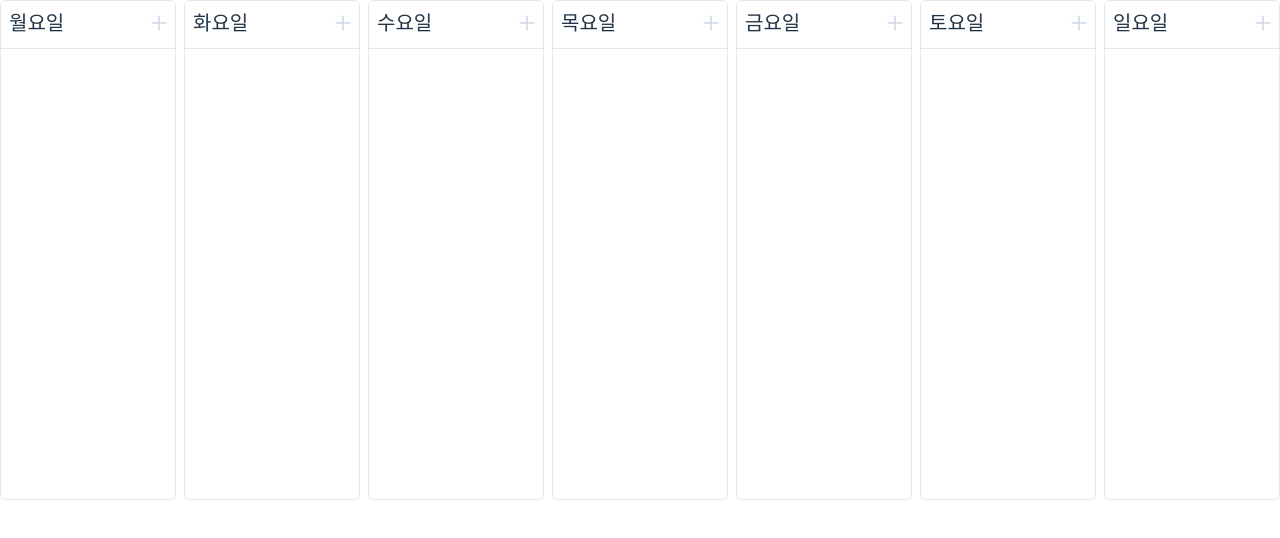
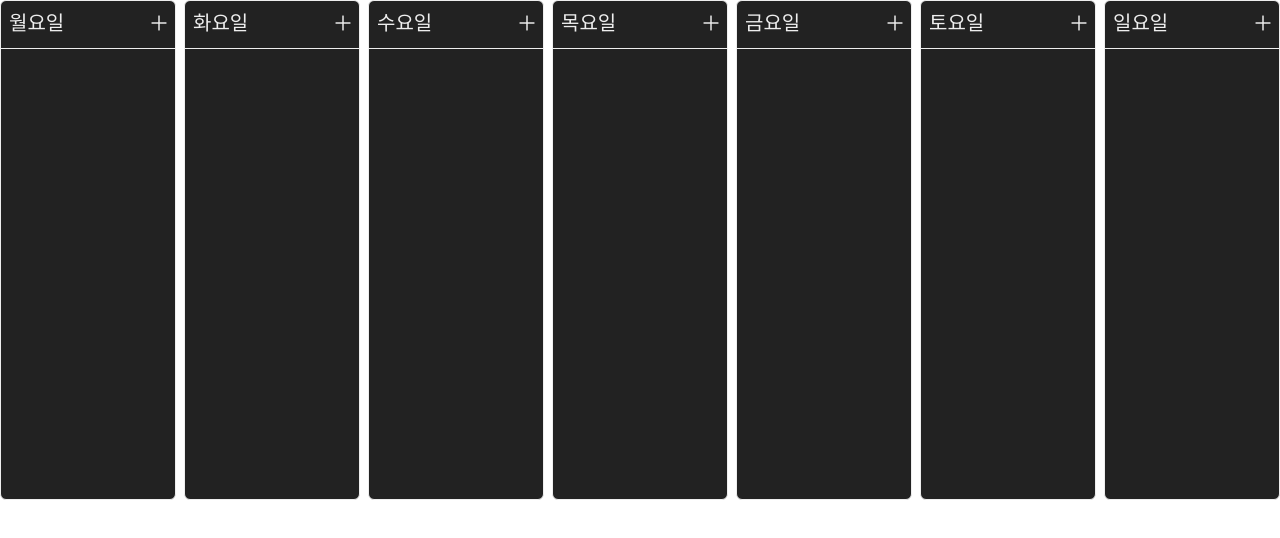
Before and after one commit to dev2820/daily-todo-list, a React (Vite) app in the folder daily-todo-list-web/: page / in a window 1280 px wide. Shown: the top 538 px of the page. Built offline with nearby package versions, Linux system fonts and the light colour scheme.

Commit message:
update/ change background & text color darkmode

```diff
--- a/daily-todo-list-web/src/components/Note/NoteLayout.tsx
+++ b/daily-todo-list-web/src/components/Note/NoteLayout.tsx
@@ -36,7 +36,7 @@ const Header = ({
   );
 };
 
-const layoutStyle = cva("border rounded-md");
+const layoutStyle = cva("border rounded-md bg-surface text-on-surface");
 const titleStyle = cva("w-full flex text-xl p-2 font-bold");
 const contentStyle = cva("h-full");
 const metaStyle = cva("h-[3rem] border-b flex");
--- a/daily-todo-list-web/tailwind.config.js
+++ b/daily-todo-list-web/tailwind.config.js
@@ -2,6 +2,11 @@
 export default {
   content: ["./src/**/*.{jsx,tsx}"],
   theme: {
+    colors: {
+      background: "#111111",
+      surface: "#222222",
+      "on-surface": "#eeeeee",
+    },
     extend: {},
   },
   plugins: [],
```
